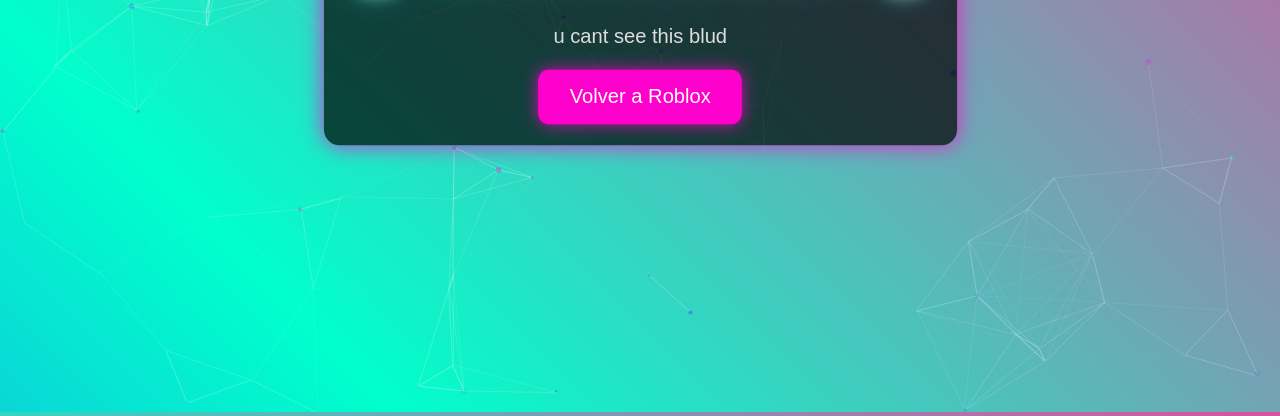
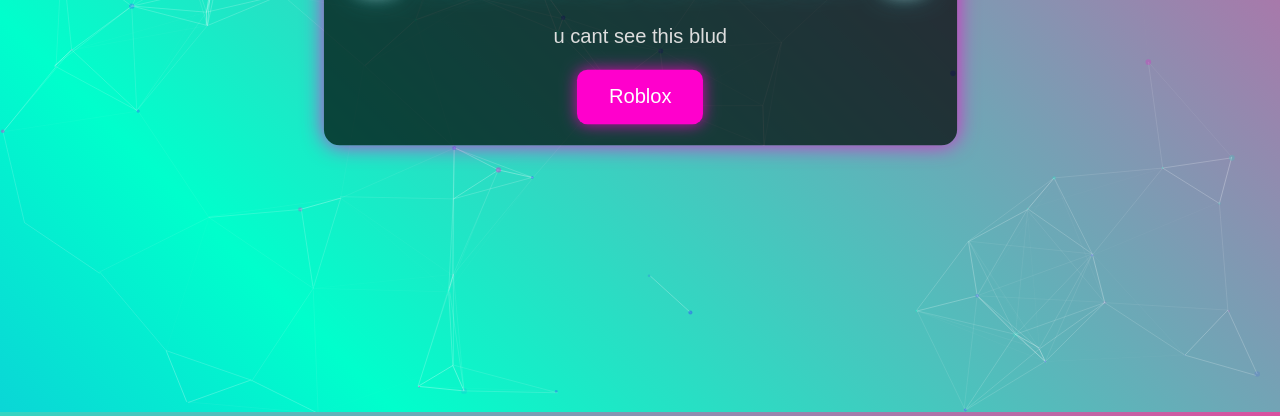
Before and after one commit to rdx222z/secureloader, a website: page index.html in a window 1280 px wide. Shown: the part 388-804 px from the top of the page. Drawn offline with nearby package versions, Linux system fonts and the light colour scheme.

Commit message:
Update index.html

```diff
--- a/index.html
+++ b/index.html
@@ -101,7 +101,7 @@
     <div class="container">
         <h1>🔒 Secure Loader 🔒</h1>
         <p>u cant see this blud</p>
-        <a href="https://www.roblox.com" class="button">Volver a Roblox</a>
+        <a href="https://www.roblox.com" class="button">Roblox</a>
     </div>
 
     <script src="https://cdn.jsdelivr.net/npm/particles.js@2.0.0/particles.min.js"></script>
```
